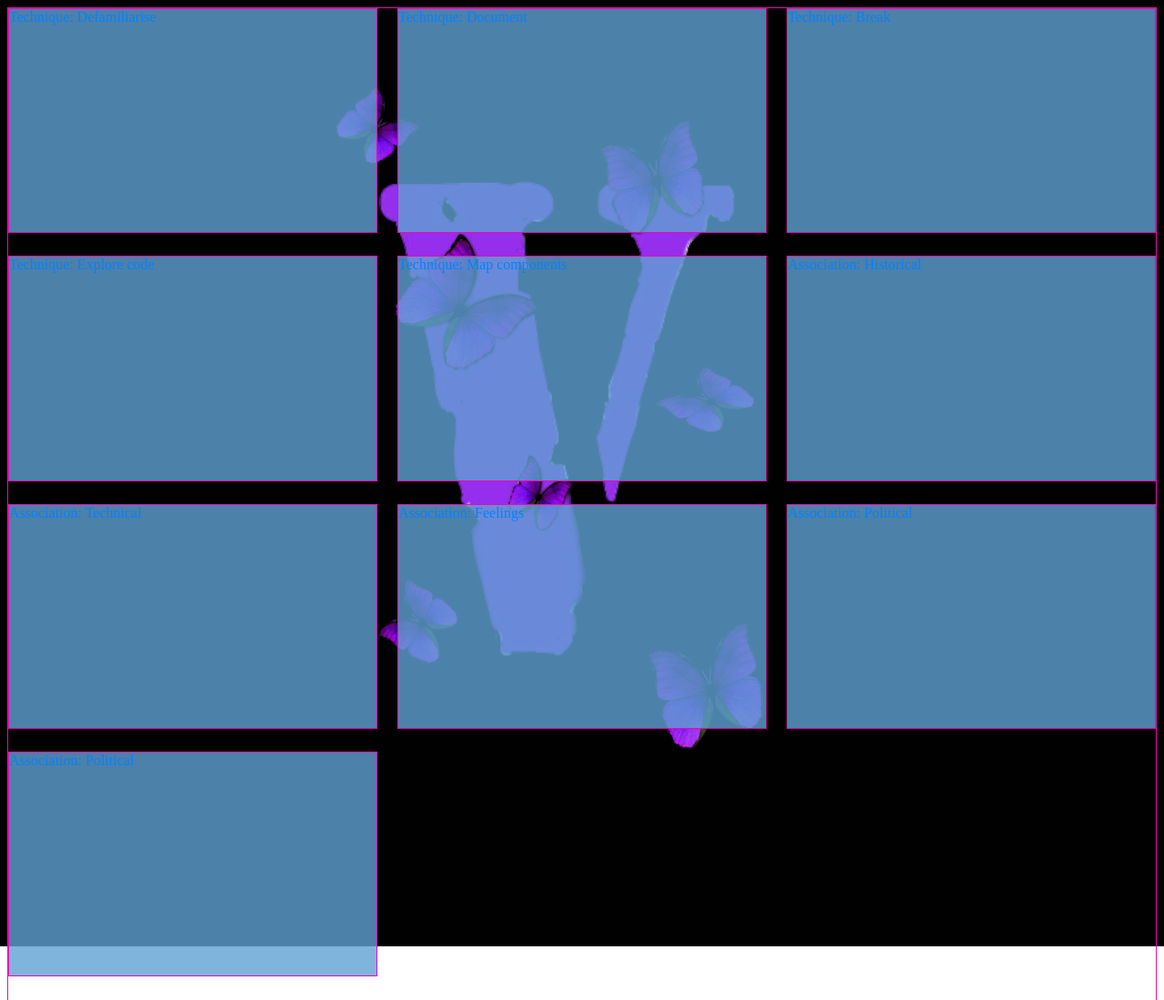
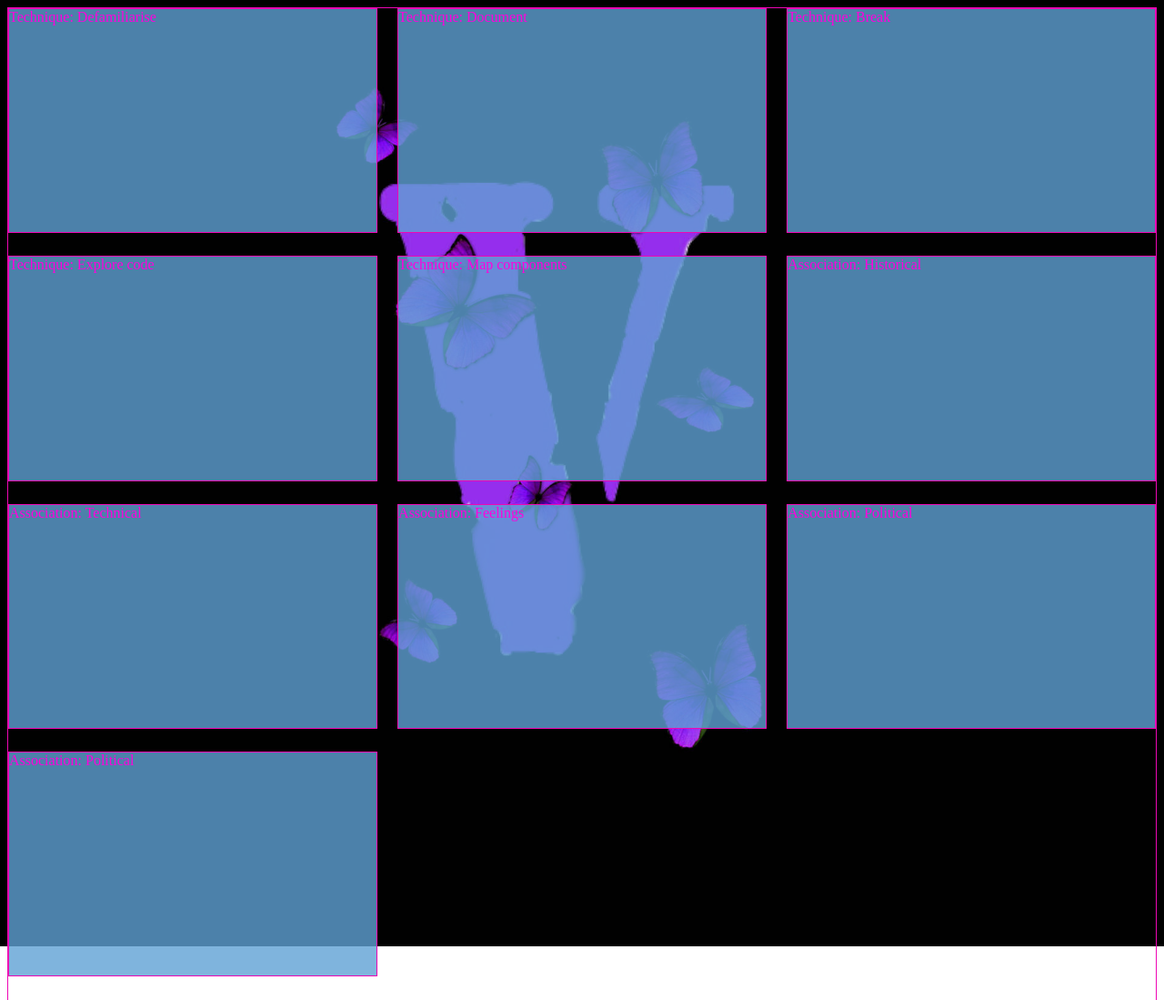
Before and after one commit to JoelMayifuila/interface-narrative, a plain HTML site: page index.html in a window 1280 px wide. Shown: the whole page at 91% size. Drawn offline with Linux system fonts and the light colour scheme.

Commit message:
make bloo purp

```diff
--- a/index.html
+++ b/index.html
@@ -12,7 +12,7 @@
   padding-bottom: 18%; /* 32:18, i.e. 16:9 */
   margin-bottom: 2%; /* (100-32*3)/2 */
   background-color: rgba(96, 162, 213, 0.8);
-  color: rgb(8, 128, 249);
+  color: rgb(255, 0, 221);
   background-size: cover;
 }
  div{border:1px solid #ee07b4;}
```
